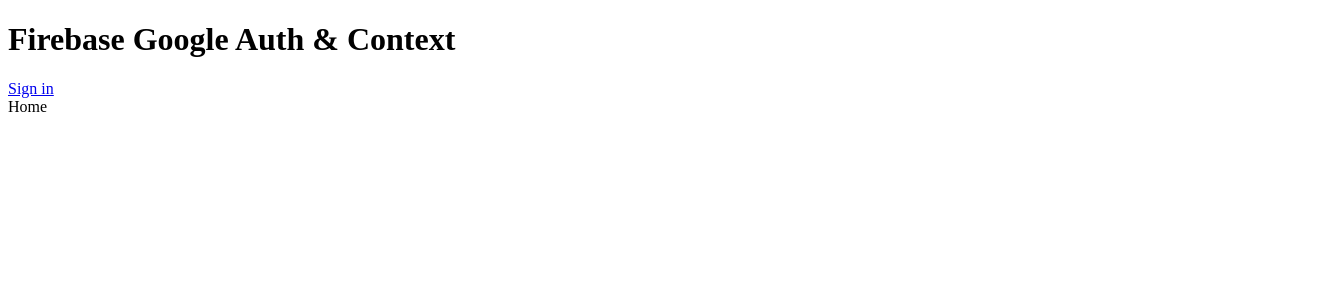
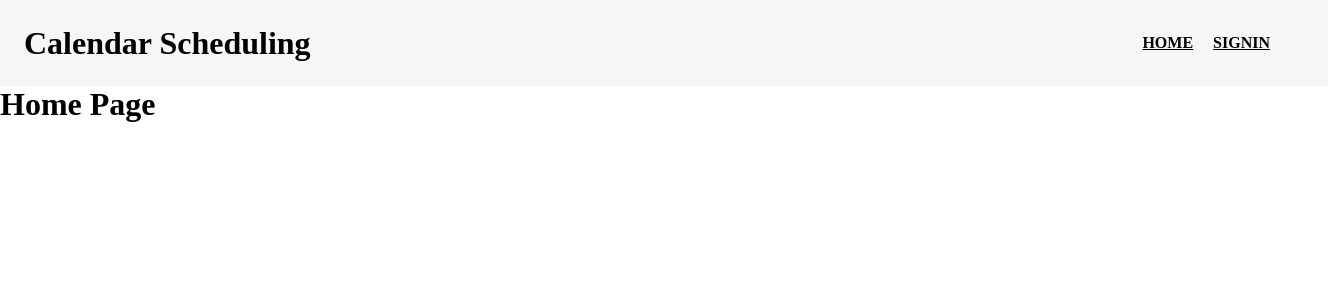
Before and after one commit to Youkwhan/calendar-schedule, a React (Create React App) app: page / in a window 1280 px wide. Shown: the top 300 px of the page, 1328 px wide, since content can reach past the window. Built offline with nearby package versions, Linux system fonts and the light colour scheme; no server answers.

Commit message:
Navbar and some css

```diff
--- a/package.json
+++ b/package.json
@@ -6,6 +6,7 @@
     "@testing-library/jest-dom": "^5.16.5",
     "@testing-library/react": "^13.3.0",
     "@testing-library/user-event": "^13.5.0",
+    "bootstrap": "^5.2.0",
     "firebase": "^9.9.2",
     "react": "^18.2.0",
     "react-dom": "^18.2.0",
--- /dev/null
+++ b/src/App.css
@@ -0,0 +1,35 @@
+* {
+	margin: 0;
+	padding: 0;
+	/* font-family: ; */
+}
+
+.navbar {
+	width: 100%;
+	padding: 24px;
+	display: flex;
+	justify-content: space-between;
+	align-items: center;
+	background-color: #f6f6f6;
+}
+.navbar .rightside {
+	display: flex;
+	font-weight: 600;
+	font-size: 16px;
+	margin-right: 24px;
+	align-items: center;
+}
+
+.navbar .rightside .navlink {
+	text-decoration: underline;
+	color: rgb(0, 0, 0);
+	padding: 10px;
+}
+
+.navbar .rightside .btn {
+	text-decoration: underline;
+	border: none;
+	background: none;
+	font-weight: bold;
+	margin-right: 40px;
+}
--- a/src/App.js
+++ b/src/App.js
@@ -7,7 +7,7 @@
 import Account from "./pages/Account";
 import NotFound from "./pages/NotFound";
 import Protected from "./components/Protected";
-
+import "./App.css"
 function App() {
 	return (
 		<div>
--- a/src/components/Navbar.jsx
+++ b/src/components/Navbar.jsx
@@ -14,15 +14,26 @@
 	};
 
 	return (
-		<div className="flex justify-between bg-gray-200 w-full p-4">
-			<h1 className="text-center text-2xl font-bold">
-				Firebase Google Auth & Context
-			</h1>
-			{user?.displayName ? (
-				<button onClick={handleSignOut}>Logout</button>
-			) : (
-				<Link to="/signin">Sign in</Link>
-			)}
+		<div className="navbar">
+			<div className="leftside">
+				<h1>Calendar Scheduling</h1>
+			</div>
+			<div className="rightside">
+				<Link className="navlink" to="/">
+					HOME
+				</Link>
+
+				{user?.displayName ? (
+					<>
+					<h4 className="navlink">{user.displayName}</h4>
+					<button className="btn btn-danger btn-lg" onClick={handleSignOut}>
+						LOGOUT
+					</button>
+					</>
+				) : (
+					<Link className="navlink" to="/signin">SIGNIN</Link>
+				)}
+			</div>
 		</div>
 	);
 };
--- a/src/pages/Home.jsx
+++ b/src/pages/Home.jsx
@@ -2,7 +2,9 @@
 
 const Home = () => {
   return (
-    <div>Home</div>
+    <div>
+      <h1 className='text-center text-3xl font-bold py-8'>Home Page</h1>
+    </div>
   )
 }
 
```
Also changed, not shown: 1 other file (tests, documents, lock files or other folders).
